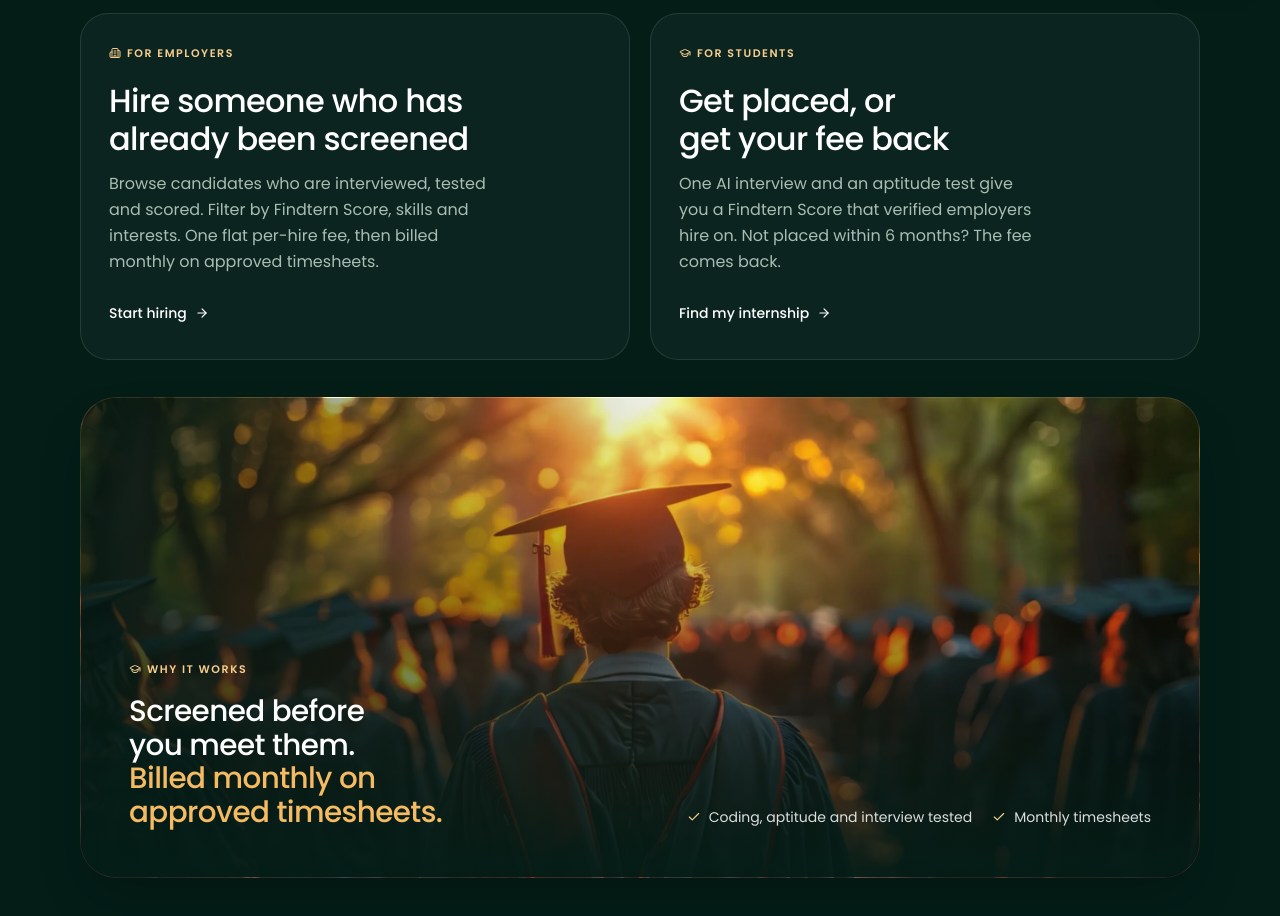
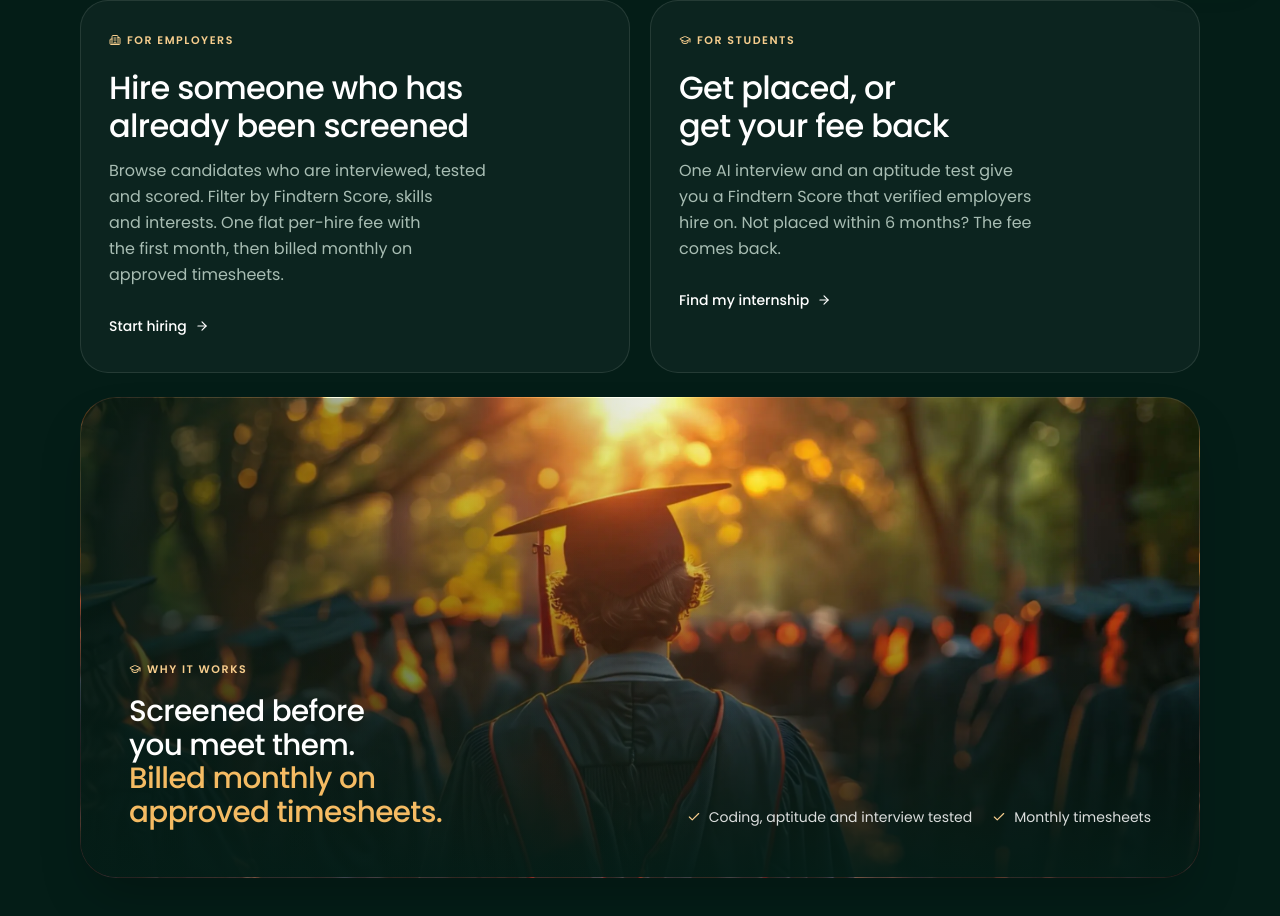
Before and after one commit to WynautBhav/nextjs-findtern, a Next.js app: page / in a window 1280 px wide. Shown: the part 784-1700 px from the top of the page. Built offline with nearby package versions, Linux system fonts and the light colour scheme; no server answers; the database is empty.

Commit message:
copy(home): per-hire fee is paid with the first month

```diff
--- a/src/components/home/hero-split.tsx
+++ b/src/components/home/hero-split.tsx
@@ -237,7 +237,7 @@ export function HeroSplit() {
             kicker="For employers"
             Icon={Building2}
             title="Hire someone who has already been screened"
-            body="Browse candidates who are interviewed, tested and scored. Filter by Findtern Score, skills and interests. One flat per-hire fee, then billed monthly on approved timesheets."
+            body="Browse candidates who are interviewed, tested and scored. Filter by Findtern Score, skills and interests. One flat per-hire fee with the first month, then billed monthly on approved timesheets."
             cta={{ label: "Start hiring", href: "/employers" }}
           />
           <AudienceCard
```
